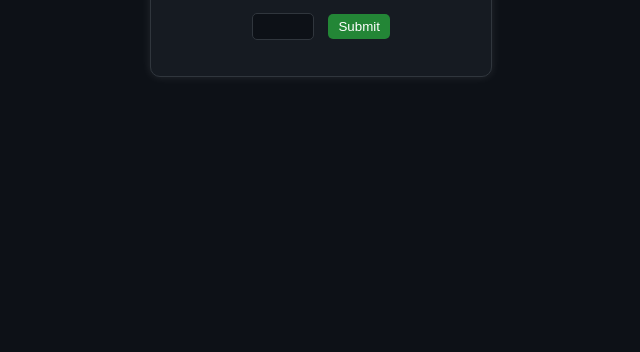
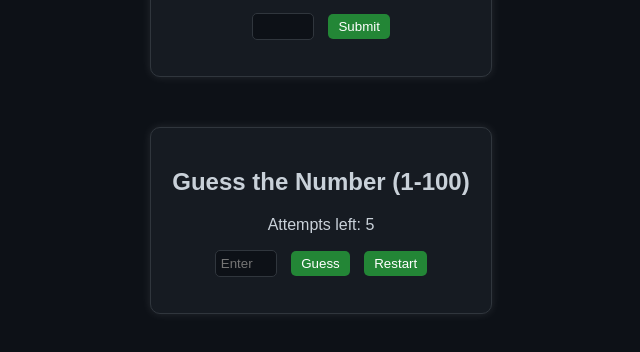
Before and after one commit to tahmid790/Guess-the-Number-Game, a plain HTML site: page index.html in a window 1280 px wide. Shown: the part 172-524 px from the top of the page, without its empty margins (319-959 px from the left). Drawn offline with Linux system fonts and the light colour scheme.

Commit message:
Update index.html

```diff
--- a/index.html
+++ b/index.html
@@ -14,6 +14,14 @@
         <button onclick="checkGuess()">Submit</button>
         <p id="message"></p>
     </div>
+    <div class="container">
+    <h2>Guess the Number (1-100)</h2>
+    <p id="attemptsLeft">Attempts left: 5</p>
+    <input type="number" id="guessInput" placeholder="Enter a number">
+    <button onclick="checkGuess()">Guess</button>
+    <button onclick="restartGame()">Restart</button>
+    <p id="message"></p>
+    </div>
     <script src="script.js"></script>
 </body>
 </html>
```
